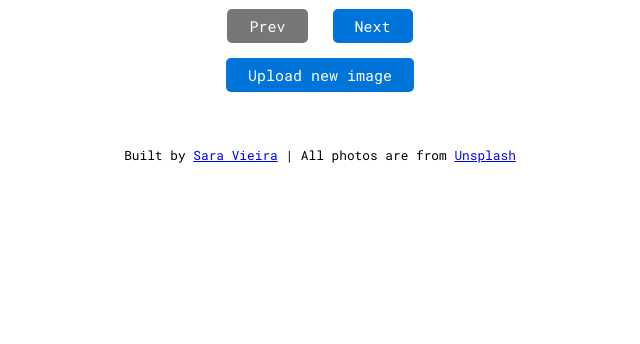
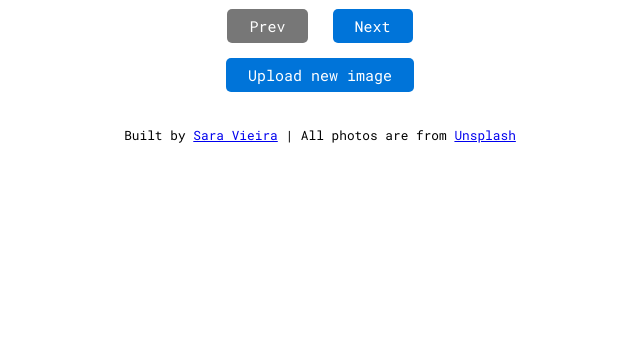
Before and after one commit to saraiovieira/photoGallery, a Node server app: page / in a window 1280 px wide. Shown: the part 456-800 px from the top of the page, without its empty margins (320-960 px from the left). Run offline with Node 20, Linux system fonts and the light colour scheme; some libraries are stand-ins or nearby versions.

Commit message:
remove padding in the top of the footer

```diff
--- a/src/public/gallery.css
+++ b/src/public/gallery.css
@@ -93,7 +93,6 @@ h1 {
 footer {
     text-align: center;
     font-size: 0.8rem;
-    padding-top: 20px;
     padding-bottom: 20px;
 }
 
```
